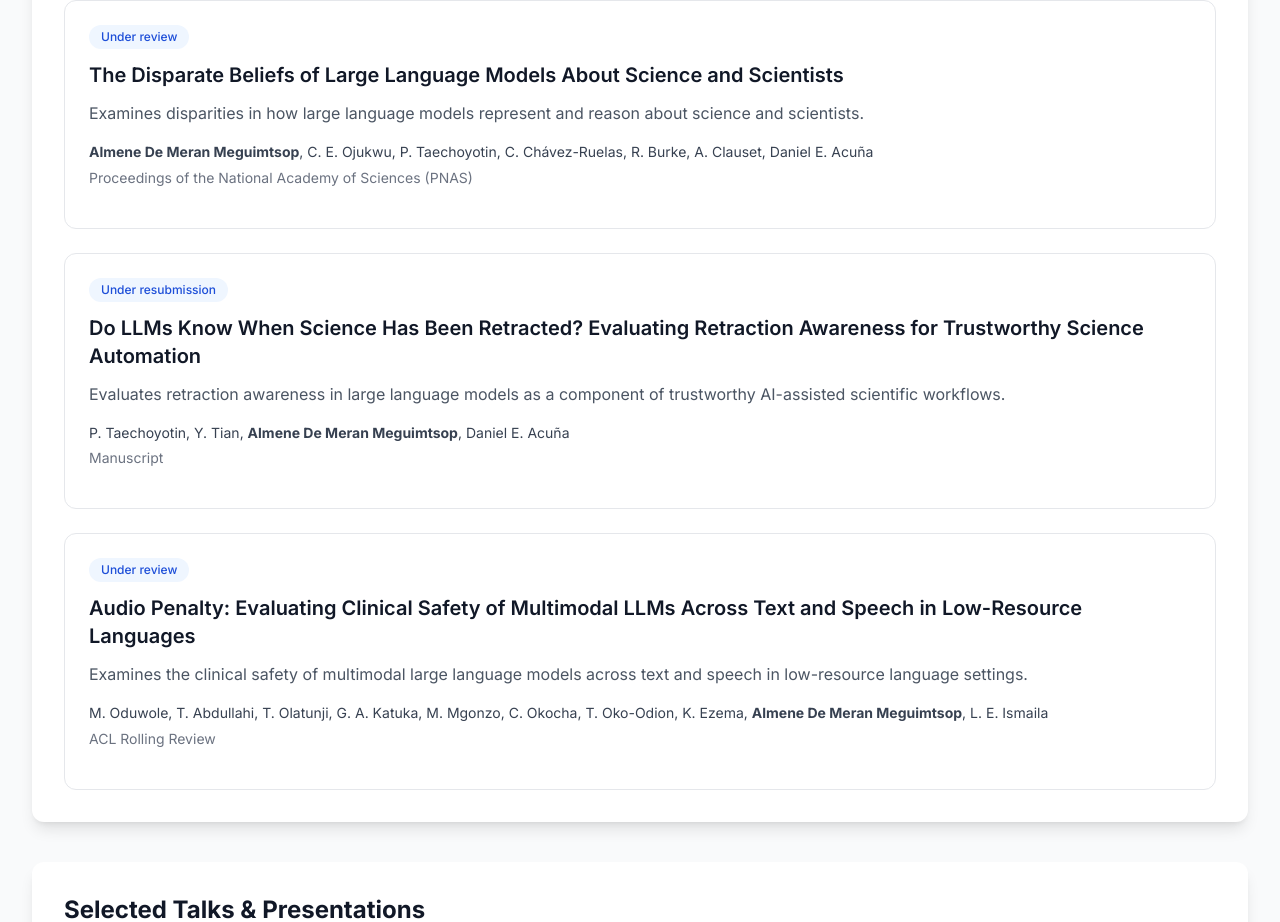
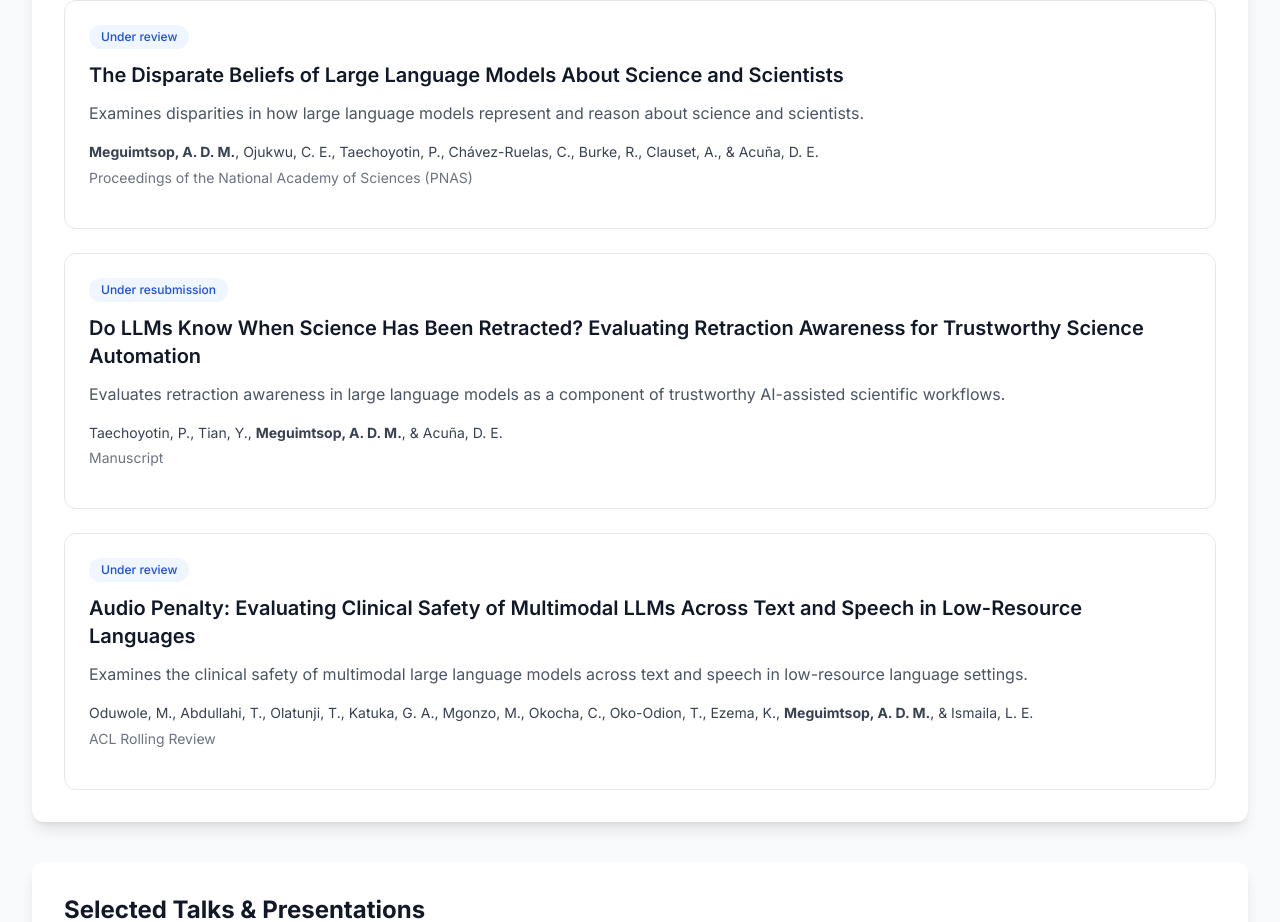
Before and after one commit to Almene08/almene08.github.io, a Next.js app: page / in a window 1280 px wide. Shown: the part 2874-3796 px from the top of the page. Built offline with nearby package versions, Linux system fonts and the light colour scheme.

Commit message:
Fix citations

```diff
--- a/components/publications.tsx
+++ b/components/publications.tsx
@@ -29,8 +29,7 @@ const researchPublications = [
 
     authors: (
   <>
-        <strong>Almene De Meran Meguimtsop</strong>, Maria Leonor Pacheco,
-        Daniel E. Acuña
+    <strong>Meguimtsop, A. D. M.</strong>, Pacheco, M. L., & Acuna, D. E.
   </>
 ),
 
@@ -69,9 +68,8 @@ const researchPublications = [
 
     authors: (
   <>
-        <strong>Almene De Meran Meguimtsop</strong>, C. E. Ojukwu,
-        P. Taechoyotin, C. Chávez-Ruelas, R. Burke, A. Clauset,
-        Daniel E. Acuña
+    <strong>Meguimtsop, A. D. M.</strong>, Ojukwu, C. E., Taechoyotin, P.,
+    Chávez-Ruelas, C., Burke, R., Clauset, A., & Acuña, D. E.
   </>
 ),
 
@@ -94,8 +92,7 @@ const researchPublications = [
 
     authors: (
   <>
-        P. Taechoyotin, Y. Tian,{" "}
-        <strong>Almene De Meran Meguimtsop</strong>, Daniel E. Acuña
+    Taechoyotin, P., Tian, Y., <strong>Meguimtsop, A. D. M.</strong>, & Acuña, D. E.
   </>
 ),
 
@@ -118,9 +115,9 @@ const researchPublications = [
 
     authors: (
   <>
-        M. Oduwole, T. Abdullahi, T. Olatunji, G. A. Katuka, M. Mgonzo,
-        C. Okocha, T. Oko-Odion, K. Ezema,{" "}
-        <strong>Almene De Meran Meguimtsop</strong>, L. E. Ismaila
+    Oduwole, M., Abdullahi, T., Olatunji, T., Katuka, G. A., Mgonzo, M.,
+    Okocha, C., Oko-Odion, T., Ezema, K.,{" "}
+    <strong>Meguimtsop, A. D. M.</strong>, & Ismaila, L. E.
   </>
 ),
 
```
Lines whose indentation alone changed are shown as unchanged.
